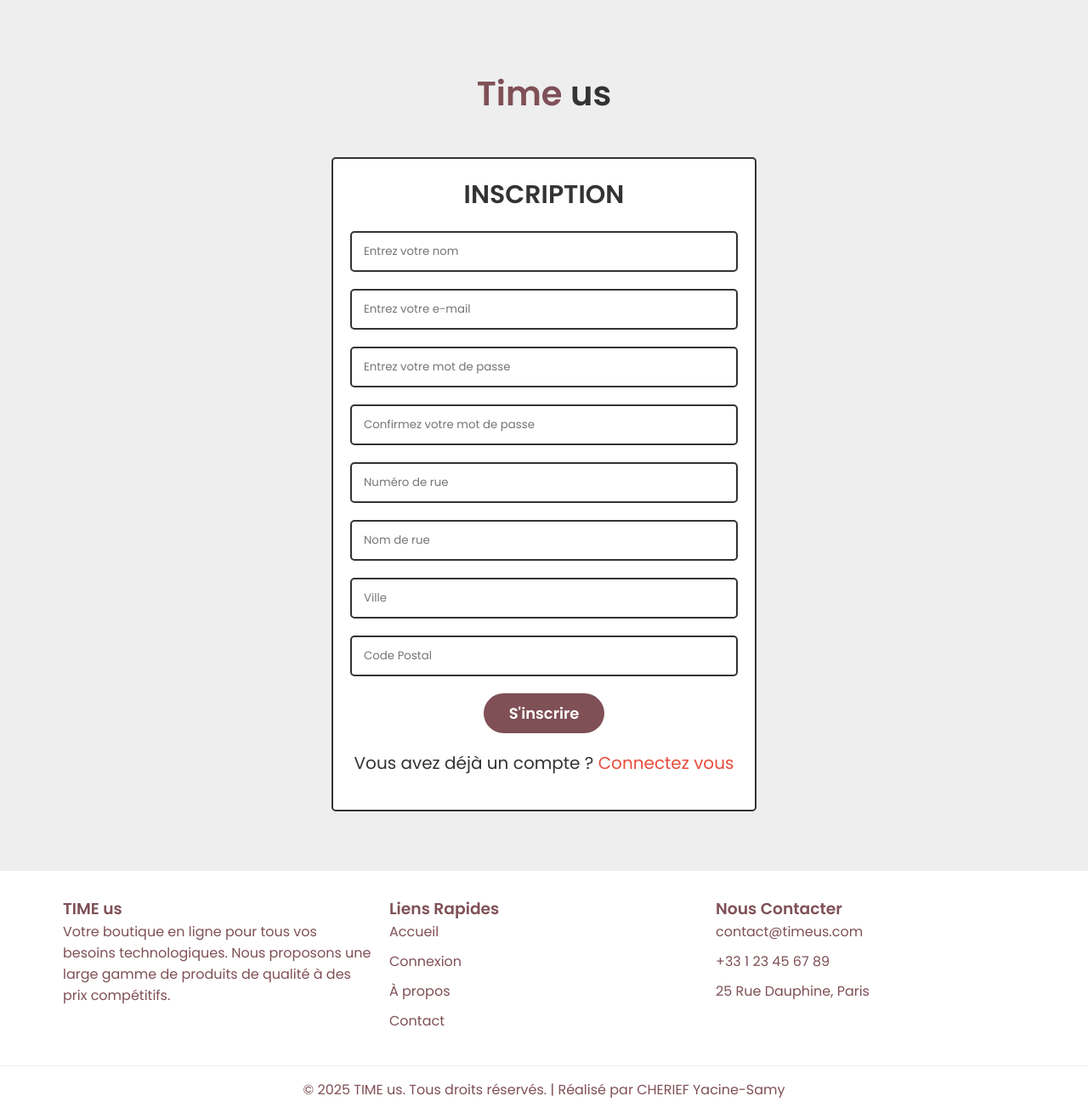
After one commit to samy-che/Projet_Web, a PHP site: page /register.php in a window 1280 px wide. The commit adds this page. Shown: the whole page at 85% size. Run offline with PHP 8.4, Linux system fonts and the light colour scheme.

Commit message:
ajout de la page d'inscription avec le footer

```diff
--- a/acceuil.php
+++ b/acceuil.php
@@ -168,8 +168,8 @@ session_start(); // démarrage de la session
                 <ul class="footer-links">
                     <li><a href="acceuil.php">Accueil</a></li>
                     <li><a href="login.php">Connexion</a></li>
-                    <li><a href="#">À propos</a></li>
-                    <li><a href="#">Contact</a></li>
+                    <li><a href="apropos.php">À propos</a></li>
+                    <li><a href="contact.php">Contact</a></li>
                 </ul>
             </div>
             <div class="footer-column">
@@ -177,7 +177,7 @@ session_start(); // démarrage de la session
                 <ul class="footer-links">
                     <li><i class="fas fa-envelope"></i> contact@timeus.com</li>
                     <li><i class="fas fa-phone"></i> +33 1 23 45 67 89</li>
-                    <li><i class="fas fa-map-marker-alt"></i> 123 Rue du Commerce, Paris</li>
+                    <li><i class="fas fa-map-marker-alt"></i> 25 Rue Dauphine, Paris</li>
                 </ul>
             </div>
         </div>
--- a/apropos.php
+++ b/apropos.php
@@ -141,8 +141,8 @@
                 <ul class="footer-links">
                     <li><a href="acceuil.php">Accueil</a></li>
                     <li><a href="login.php">Connexion</a></li>
-                    <li><a href="#">À propos</a></li>
-                    <li><a href="#">Contact</a></li>
+                    <li><a href="apropos.php">À propos</a></li>
+                    <li><a href="contact.php">Contact</a></li>
                 </ul>
             </div>
             <div class="footer-column">
@@ -150,7 +150,7 @@
                 <ul class="footer-links">
                     <li><i class="fas fa-envelope"></i> contact@timeus.com</li>
                     <li><i class="fas fa-phone"></i> +33 1 23 45 67 89</li>
-                    <li><i class="fas fa-map-marker-alt"></i> 123 Rue du Commerce, Paris</li>
+                    <li><i class="fas fa-map-marker-alt"></i> 25 Rue Dauphine, Paris</li>
                 </ul>
             </div>
         </div>
--- /dev/null
+++ b/register.php
@@ -0,0 +1,132 @@
+<?php
+//Ce fichier permet de s'enregistrer
+
+include 'connexion.php'; // Inclut le fichier de connexion à la base de données
+
+if (isset($_POST['submit'])) { // Vérifie si le formulaire a été soumis
+    // Sécurisation des données en échappant les caractères spéciaux
+    $name = mysqli_real_escape_string($conn, $_POST['name']);
+    $email = mysqli_real_escape_string($conn, $_POST['email']);
+    $password = mysqli_real_escape_string($conn, $_POST['password']);
+    $cpassword = mysqli_real_escape_string($conn, $_POST['cpassword']);
+    $numrue = mysqli_real_escape_string($conn, $_POST['numrue']);
+    $nomrue = mysqli_real_escape_string($conn, $_POST['nomrue']);
+    $ville = mysqli_real_escape_string($conn, $_POST['ville']);
+    $codepostal = mysqli_real_escape_string($conn, $_POST['codepostal']);
+
+    // Vérification du mot de passe de confirmation
+    if ($password != $cpassword) {
+        $message[] = "Le mot de passe de confirmation ne correspond pas !";
+    } else {
+        // Hachage du mot de passe
+        $hashed_password = password_hash($password, PASSWORD_DEFAULT);
+
+        // Vérification si l'utilisateur existe déjà avec une requête préparée
+        $stmt = $conn->prepare("SELECT * FROM `user_form` WHERE email = ?");
+        $stmt->bind_param("s", $email);
+        $stmt->execute();
+        $select = $stmt->get_result();
+
+        if (mysqli_num_rows($select) > 0) {
+            $message[] = "L'utilisateur existe déjà !"; // Affichage d'un message
+        } else {
+            // Insertion de l'utilisateur dans la base de données avec une requête préparée
+            $stmt = $conn->prepare("INSERT INTO `user_form` (name, email, password, numrue, nomrue, ville, codepostal) VALUES(?, ?, ?, ?, ?, ?, ?)");
+            $stmt->bind_param("sssssss", $name, $email, $hashed_password, $numrue, $nomrue, $ville, $codepostal);
+            $stmt->execute();
+
+            $message[] = "Inscription réussie !"; // Affichage d'un message
+            // Redirection vers la page de connexion avec un message de confirmation
+            header('location:login.php?success=1');
+        }
+    }
+}
+
+?>
+
+
+<!DOCTYPE html>
+<html>
+
+<head>
+    <meta charset="UTF-8" />
+    <meta name="viewport" content="width=device-width, initial-scale=1" />
+    <title>Time us - Inscription</title>
+    <link rel="stylesheet" type="text/css" href="styles/register.css">
+    <link rel="icon" href="img/logo.png" type="image/x-icon">
+</head>
+
+<body>
+
+    <?php
+
+    // Affichage des messages s'il y en a
+    if (isset($message)) {
+        foreach ($message as $message) {
+            echo '<div class="message" onclick="this.remove();">' . $message . '</div>';
+        }
+    }
+
+    ?>
+
+    <div class="logo">
+        <a href="acceuil.php"><span>Time</span> us</a>
+    </div>
+
+    <div class="form-container">
+        <form action="" method="POST">
+            <h3>Inscription</h3>
+            <input class="box" type="text" name="name" placeholder="Entrez votre nom" required>
+            <input class="box" type="email" name="email" placeholder="Entrez votre e-mail" required>
+            <input class="box" type="password" name="password" placeholder="Entrez votre mot de passe" required
+                minlength="5">
+            <input class="box" type="password" name="cpassword" placeholder="Confirmez votre mot de passe" required>
+            <input class="box" type="number" name="numrue" placeholder="Numéro de rue" required min=1>
+            <input class="box" type="text" name="nomrue" placeholder="Nom de rue" required>
+            <input class="box" type="text" name="ville" placeholder="Ville" required>
+            <input class="box" type="text" name="codepostal" placeholder="Code Postal" pattern="[0-9]{5}"
+                title="Le code postal doit contenir 5 chiffres" required>
+            <input class="btn" type="submit" name="submit" value="S'inscrire">
+            <p>Vous avez déjà un compte ? <a href="login.php">Connectez vous</a>
+            <p>
+        </form>
+    </div>
+
+    <footer>
+        <div class="footer-content">
+            <div class="footer-column">
+                <h3>TIME us</h3>
+                <p>Votre boutique en ligne pour tous vos besoins technologiques. Nous proposons une large gamme de
+                    produits de qualité à des prix compétitifs.</p>
+            </div>
+            <div class="footer-column">
+                <h3>Liens Rapides</h3>
+                <ul class="footer-links">
+                    <li><a href="accueil.php">Accueil</a></li>
+                    <li><a href="login.php">Connexion</a></li>
+                    <li><a href="apropos.php">À propos</a></li>
+                    <li><a href="#">Contact</a></li>
+                </ul>
+            </div>
+            <div class="footer-column">
+                <h3>Nous Contacter</h3>
+                <ul class="footer-links">
+                    <li><i class="fas fa-envelope"></i> contact@timeus.com</li>
+                    <li><i class="fas fa-phone"></i> +33 1 23 45 67 89</li>
+                    <li><i class="fas fa-map-marker-alt"></i> 25 Rue Dauphine, Paris</li>
+                </ul>
+            </div>
+        </div>
+        <div class="copyright">
+            &copy; <?php echo date('Y'); ?> TIME us. Tous droits réservés. | Réalisé par CHERIEF Yacine-Samy
+        </div>
+    </footer>
+
+</body>
+
+</html>
+
+<?php
+// Fermeture de la connexion à la base de données
+mysqli_close($conn);
+?>
--- /dev/null
+++ b/styles/register.css
@@ -0,0 +1,196 @@
+@import url('https://fonts.googleapis.com/css2?family=Poppins:wght@100;200;300;400;500;600&display=swap');
+
+:root{
+   --blue:#7F5056;
+   --red:#e74c3c;
+   --orange:#f39c12;
+   --black:#333;
+   --white:#fff;
+   --light-bg:#eee;
+   --box-shadow:0 5px 10px rgba(0,0,0,.1);
+   --border:2px solid var(--black);
+}
+
+*{
+   font-family: 'Poppins', sans-serif;
+   margin:0; padding:0;
+   box-sizing: border-box;
+   outline: none; border: none;
+   text-decoration: none;
+}
+
+body{
+   background-color: var(--light-bg);
+}
+
+.message{
+   position: sticky;
+   top:0; left:0; right: 0;
+   padding: 15px 10px;
+   background-color: var(--white);
+   text-align: center;
+   z-index: 1000;
+   box-shadow: var(--box-shadow);
+   color: var(--black);
+}
+
+.logo{
+   margin-top: 80px;
+   margin-bottom: 25px;
+   display: flex;
+   align-items: center;
+   justify-content: center;
+}
+
+.logo a{
+   text-align: center;
+   font-size: 2.5rem;
+   font-weight: 700;
+   color: var(--black);
+   text-decoration: none;
+}
+
+.logo a span{
+   color: var(--blue);
+}
+
+.logo a:hover{
+   transform: scale(1.05);
+   transition: all 0.3s ease;
+}
+
+
+.form-container{
+   min-height: 50vh;
+   display: flex;
+   align-items: center;
+   justify-content: center;
+   padding: 20px;
+}
+
+.form-container form{
+   width: 500px;
+   border-radius: 5px;
+   border: var(--border);
+   padding: 20px;
+   text-align: center;
+   background-color: var(--white);
+}
+
+.form-container form h3{
+   font-size: 30px;
+   margin-bottom: 10px;
+   text-transform: uppercase;
+   color: var(--black);
+}
+
+.form-container form .box{
+   width: 100%;
+   border-radius: 5px;
+   border: var(--border);
+   padding: 12px 14px;
+   margin: 10px 0;
+}
+
+.form-container form p{
+   margin-top: 20px;
+   font-size: 20px;
+   color: var(--black);
+}
+
+.form-container form p a{
+   color: var(--red)
+}
+
+.form-container form p a:hover{
+   text-decoration: underline;
+}
+
+.btn,
+.delete-btn,
+.option-btn{
+   display: inline-block;
+   border-radius: 5rem;
+   background-color: var(--blue);
+   padding: 10px 30px;
+   color: var(--white);
+   font-weight: 600;
+   cursor: pointer;
+   font-size: 18px;
+}
+
+.btn:hover,
+.delete-btn:hover,
+.option-btn:hover{
+   scale: 1.1;
+    transition: 1s;
+}
+
+.btn{
+   background-color: var(--blue);
+   margin-top: 10px;
+}
+
+.delete-btn{
+   background-color: var(--red);
+}
+
+.option-btn{
+   background-color: var(--orange);
+}
+
+footer{
+   background-color: white;
+   color: var(--blue);
+   width: 100%;
+   height: auto;
+   left: 0%;
+   display: flex;
+   flex-direction: column;
+   margin-top: 50px;
+   position: relative;
+}
+
+.footer{
+   margin: 3% 15%;
+}
+
+.footer-links{
+   display: flex;
+   flex-direction: column;
+   list-style-type: none;
+   padding: 0;
+}
+
+.footer-links li {
+   margin-bottom: 10px;
+}
+
+.footer-links a{
+   display: inline-block;
+   color: var(--blue);
+   text-decoration: none;
+}
+
+.footer-links a:hover {
+   text-decoration: underline;
+}
+
+.footer-content {
+   display: flex;
+   justify-content: space-between;
+   flex-wrap: wrap;
+   padding: 20px 5%;
+}
+
+.footer-column {
+   flex: 1;
+   min-width: 250px;
+   margin: 10px;
+}
+
+.copyright {
+   text-align: center;
+   padding: 15px 0;
+   border-top: 1px solid #eee;
+}
```
